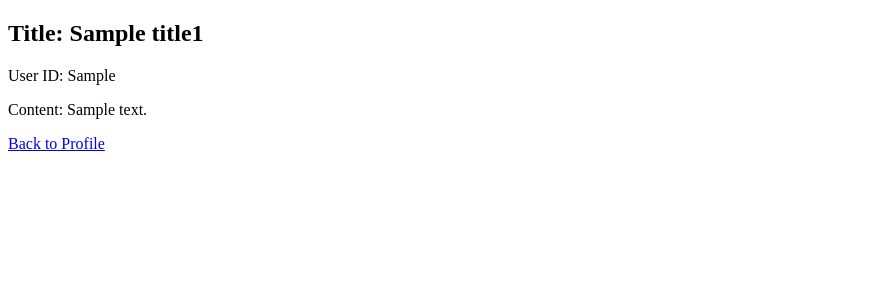
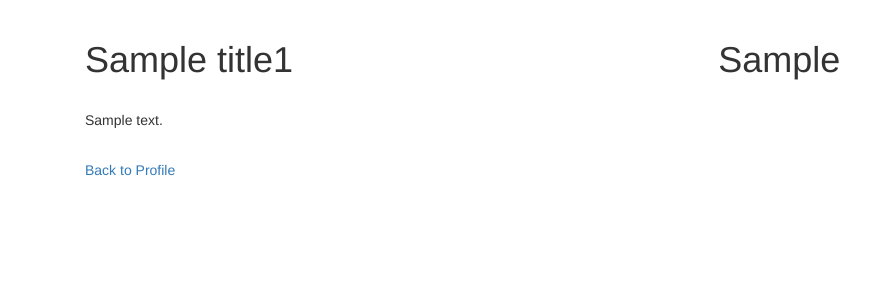
Before and after one commit to jojimmy1/Team-J-Project, a Flask app: template templates/view_post.html in a window 1280 px wide. Shown: the top 300 px of the page, without its empty margins (0-894 px from the left). Run offline with Flask 2, Linux system fonts and the light colour scheme; the template is opened without the code that fills it: most values are stand-ins (such as "Sample title", 1, 10 or a date in 2020); some libraries are stand-ins or nearby versions.

Commit message:
Added some css to view page

```diff
--- a/templates/create_post.html
+++ b/templates/create_post.html
@@ -11,7 +11,7 @@
 <body>
 
     <div class="container">
-
+        <br>
         <h1>Create a new post</h1>
 
         <form action="/create_done" method="POST" id = "form">
--- a/templates/register.html
+++ b/templates/register.html
@@ -12,6 +12,8 @@
 
 
     <div class="container">
+
+        <br>
 
         <h1>Please register your account</h1>
 
--- a/templates/view2.html
+++ b/templates/view2.html
@@ -22,7 +22,7 @@
 <!-- </style> -->
 </head>
 <body>
-
+<br>
 <h2>Profile Page</h2>
 <a href="/{{hashedcode}}/create">Create New post</a>
 <br><br>
--- a/templates/view_post.html
+++ b/templates/view_post.html
@@ -1,14 +1,38 @@
 <!DOCTYPE html>
-<html>
+<html lang="en">
 <head>
+	<script src="https://ajax.googleapis.com/ajax/libs/jquery/3.5.1/jquery.min.js"></script>
+	<script>
+	</script>
+	<meta charset="utf-8">
+	<meta name="viewport" content="width=device-width, initial-scale=1">
+	<link rel="stylesheet" href="https://maxcdn.bootstrapcdn.com/bootstrap/3.4.1/css/bootstrap.min.css">
+
 	<title>Portfolio Webpage</title>
-		<meta name="viewport" content="width=device-width, initial-scale=1">
 </head>
 
 <body>
-		<h2>Title: {{title1}}</h2>
-		<p>User ID: {{id1}}</p>
-		<p>Content: {{content1}}</p>
+	<div class="container">
+
+		<div class="col-md-10 blogShort">
+			<br>
+			<div class="row">
+				<div class="col-xs-8">
+					<h1>{{title1}}</h1>
+				</div>
+				<div class="col-xs-4">
+					<h1>{{id1}}</h1>
+				</div>
+			</div>
+			<br>
+			<article>
+				<p>{{content1}}</p>
+			</article>
+			<br>
 			<td><a href="/{{hashid1}}/profile">Back to Profile</a></td>
+		</div>
+
+	</div>
 </body>
+
 </html>
```
Also changed, not shown: data/database.db. Lines whose indentation alone changed are shown as unchanged.
